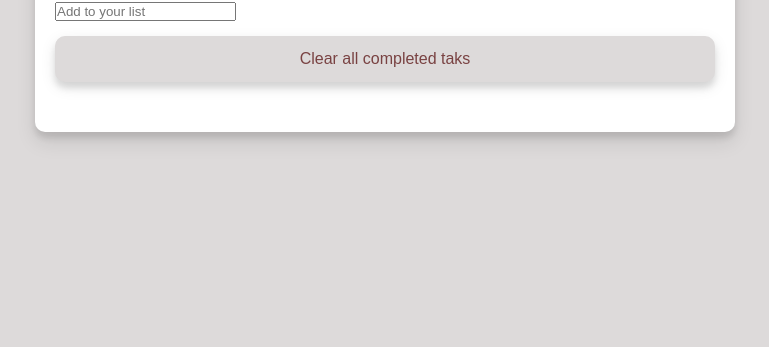
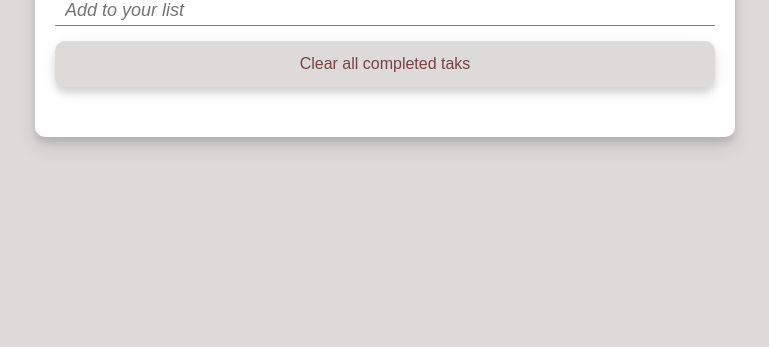
Before and after one commit to ab-noori/To-Do-List, a website built with webpack: page src/template.html in a window 1280 px wide. Shown: the part 453-800 px from the top of the page, without its empty margins (255-1024 px from the left). Built offline with nearby package versions, Linux system fonts and the light colour scheme; no server answers.

Commit message:
Add the sass file to style the project

```diff
--- a/src/styles/main.scss
+++ b/src/styles/main.scss
@@ -89,6 +89,7 @@ img {
 
     &::after {
       content: '\2807';
+      cursor: pointer;
       font-size: 20px;
       position: absolute;
       top: 5px;
@@ -96,7 +97,7 @@ img {
     }
   }
 
-  & #add-new-task {
+  & #new-task {
     height: 30px;
     width: 100%;
     border: none;
```
